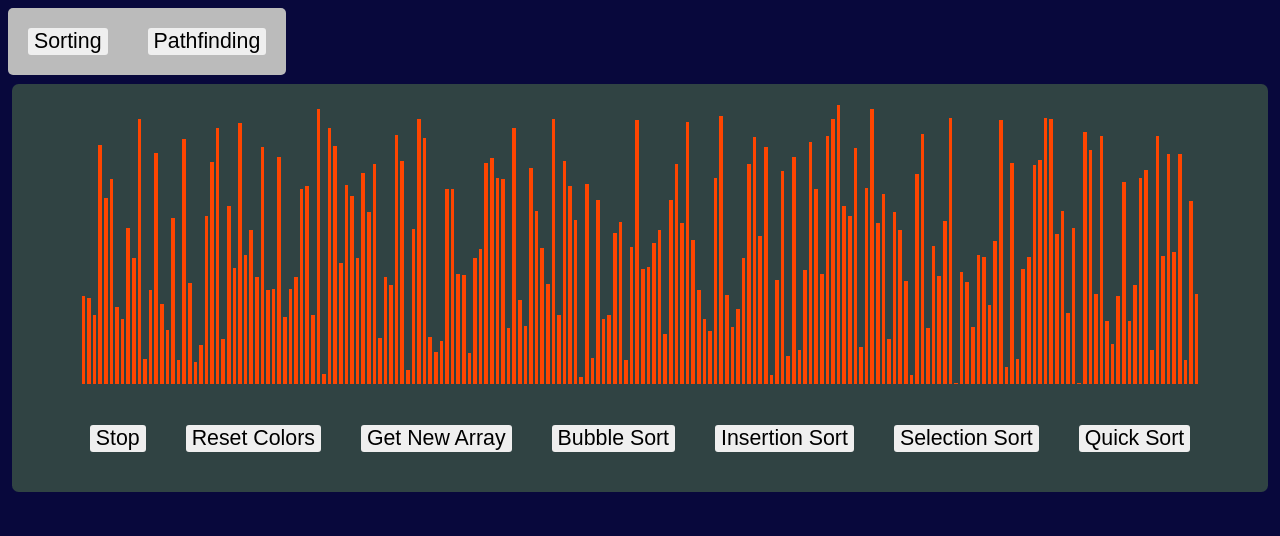
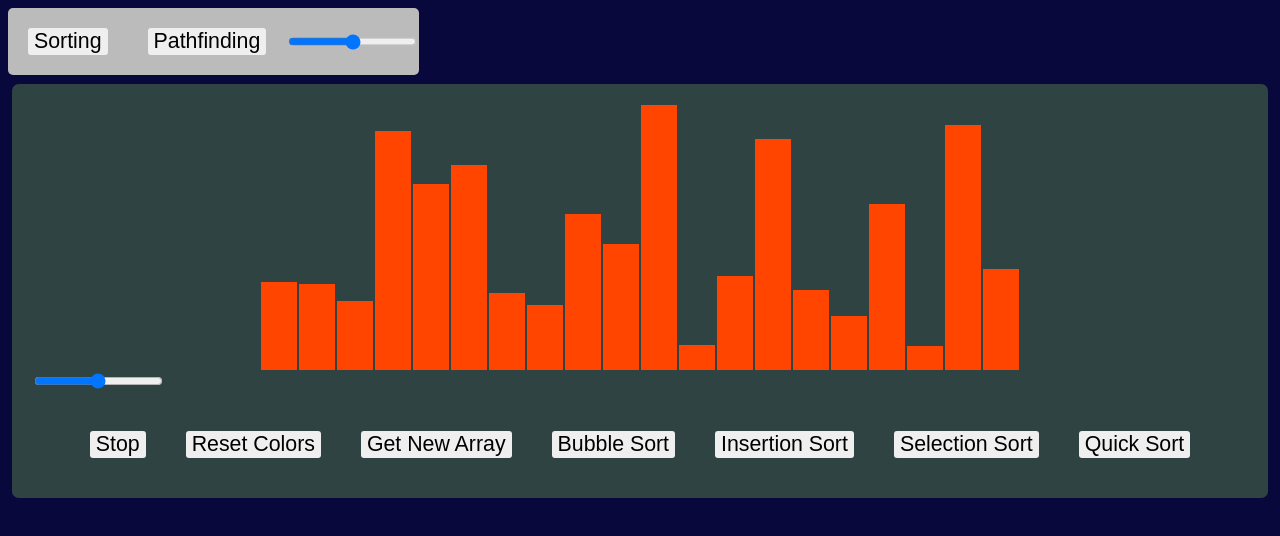
Before and after one commit to johnpatrickanders/goAlgo, a React (Create React App) app in the folder client/: page / in a window 1280 px wide. Shown: the top 536 px of the page. Built offline with nearby package versions, Linux system fonts and the light colour scheme.

Commit message:
add speed slider

```diff
--- a/client/src/SortingViz/SortingViz.js
+++ b/client/src/SortingViz/SortingViz.js
@@ -4,13 +4,21 @@ import insertionSort from './insertionSort';
 import selectionSort from './selectionSort';
 import quickSort from './quickSort';
 import './SortingViz.css';
+import Slider from './SpeedControls';
 
 export default function SortingViz() {
   const [array, setArray] = useState([]);
-  const [NUM_BARS, SET_NUM_BARS] = useState(200);
+  const [NUM_BARS, SET_NUM_BARS] = useState(20);
 
-  const SPEED = 50;
-  // const NUM_BARS = 400;
+  // let SPEED = 150;
+  let [SPEED, setSpeed] = useState(150)
+  const handleChange = (e) => {
+    SPEED = e.target.value;
+    setSpeed(SPEED)
+  }
+  let convertedSpeed = 301 - SPEED;
+
+  // const BarVars = React.createContext({ speed: SPEED, numBars: NUM_BARS })
 
   const maxBarHeight = Math.floor(window.screen.availHeight / 10);
   const maxBarContainerWidth = Math.floor(window.screen.availWidth / 150);
@@ -66,7 +74,7 @@ export default function SortingViz() {
           const currentBarColor = i % 3 === 0 ? 'blue' : 'green'; // if the index falls on the "swap" value...
           barOne.backgroundColor = currentBarColor;
           barTwo.backgroundColor = currentBarColor;
-        }, i * SPEED)
+        }, i * convertedSpeed)
       } else {
         setTimeout(() => {
           if (barOneIdx > barTwoIdx) {
@@ -75,7 +83,7 @@ export default function SortingViz() {
             barTwo.height = tempHeight;
             barOne.backgroundColor = 'purple';
           }
-        }, i * SPEED);
+        }, i * convertedSpeed);
       }
       numStops += 1;
       // stopTimeouts.push(stop1);
@@ -104,7 +112,7 @@ export default function SortingViz() {
             let bar = bars[i]
             bar.style.backgroundColor = currentBarColor;
           }
-        }, i * SPEED)
+        }, i * convertedSpeed)
       } else {
         setTimeout(() => {
           if (currIdx !== otherIdx) {
@@ -131,8 +139,8 @@ export default function SortingViz() {
           // setTimeout(() => {
           //   barTwo.backgroundColor = 'green';
 
-          // }, i * SPEED)
-        }, i * SPEED)
+          // }, i * convertedSpeed)
+        }, i * convertedSpeed)
       }
     }
   }
@@ -151,7 +159,7 @@ export default function SortingViz() {
           const currentBarColor = i % 3 === 0 ? 'blue' : 'green'; // if the index falls on the "swap" value...
           barOne.backgroundColor = currentBarColor;
           barTwo.backgroundColor = currentBarColor;
-        }, i * SPEED)
+        }, i * convertedSpeed)
       } else {
         setTimeout(() => {
           const [prevBarOneIdx, prevBarTwoIdx] = animations[i - 1];
@@ -168,7 +176,7 @@ export default function SortingViz() {
             barTwo.height = tempHeight;
             barOne.backgroundColor = 'purple';
           }
-        }, i * SPEED)
+        }, i * convertedSpeed)
       }
     }
 
@@ -197,7 +205,7 @@ export default function SortingViz() {
             barOne.backgroundColor = 'yellow';
             barTwo.backgroundColor = 'yellow';
           }
-        }, i * SPEED)
+        }, i * convertedSpeed)
       } else {
         setTimeout(() => {
           if (barOneIdx !== 0 && barTwoIdx !== 0 // normal "while" swap
@@ -217,7 +225,7 @@ export default function SortingViz() {
           }
           // barPivot.backgroundColor = 'green';
           barTwo.backgroundColor = 'green';
-        }, i * SPEED)
+        }, i * convertedSpeed)
       }
     }
 
@@ -240,6 +248,9 @@ export default function SortingViz() {
           >
           </div>
         ))}
+      </div>
+      <div className="slidecontainer">
+        <input onChange={handleChange} type="range" min="1" max="300" value={SPEED} className="slider" id="myRange" />
       </div>
       <div className="buttons">
         <button onClick={stop}>Stop</button>
--- /dev/null
+++ b/client/src/SortingViz/SpeedControls.js
@@ -0,0 +1,14 @@
+import React, { useState, useEffect } from 'react';
+
+export default function Slider({ SPEED, NUM_BARS }) {
+  let [speed, setSpeed] = useState(SPEED)
+  const handleChange = (e) => {
+    setSpeed(e.target.value)
+  }
+
+  return (
+    <div className="slidecontainer">
+      <input onChange={handleChange} type="range" min="1" max="300" value={speed} className="slider" id="myRange" />
+    </div>
+  )
+}
--- a/client/src/layout/NavBar.css
+++ b/client/src/layout/NavBar.css
@@ -7,3 +7,13 @@
   /* margin: 10; */
   /* padding: 0 */
 }
+
+.slidecontainer {
+  display: flex;
+  justify-items: flex-end;
+  width: 30%; /* Width of the outside container */
+}
+
+.hidden {
+  visibility: hidden;
+}
--- a/client/src/layout/NavBar.js
+++ b/client/src/layout/NavBar.js
@@ -1,5 +1,6 @@
 import React from 'react';
 import { useHistory } from 'react-router-dom';
+import Slider from '../SortingViz/SpeedControls';
 import './NavBar.css'
 
 
@@ -12,7 +13,7 @@ export default function NavBar() {
   const handleClickPath = () => {
     history.push('/pathfinding');
   }
-
+  console.log(history)
   return (
     <nav id='navbar'>
       <button onClick={handleClickSort}>
@@ -21,6 +22,7 @@ export default function NavBar() {
       <button onClick={handleClickPath}>
         Pathfinding
         </button>
+      {history.location.pathname !== '/pathfinding' ? <Slider /> : null}
     </nav>
   )
 }
```
